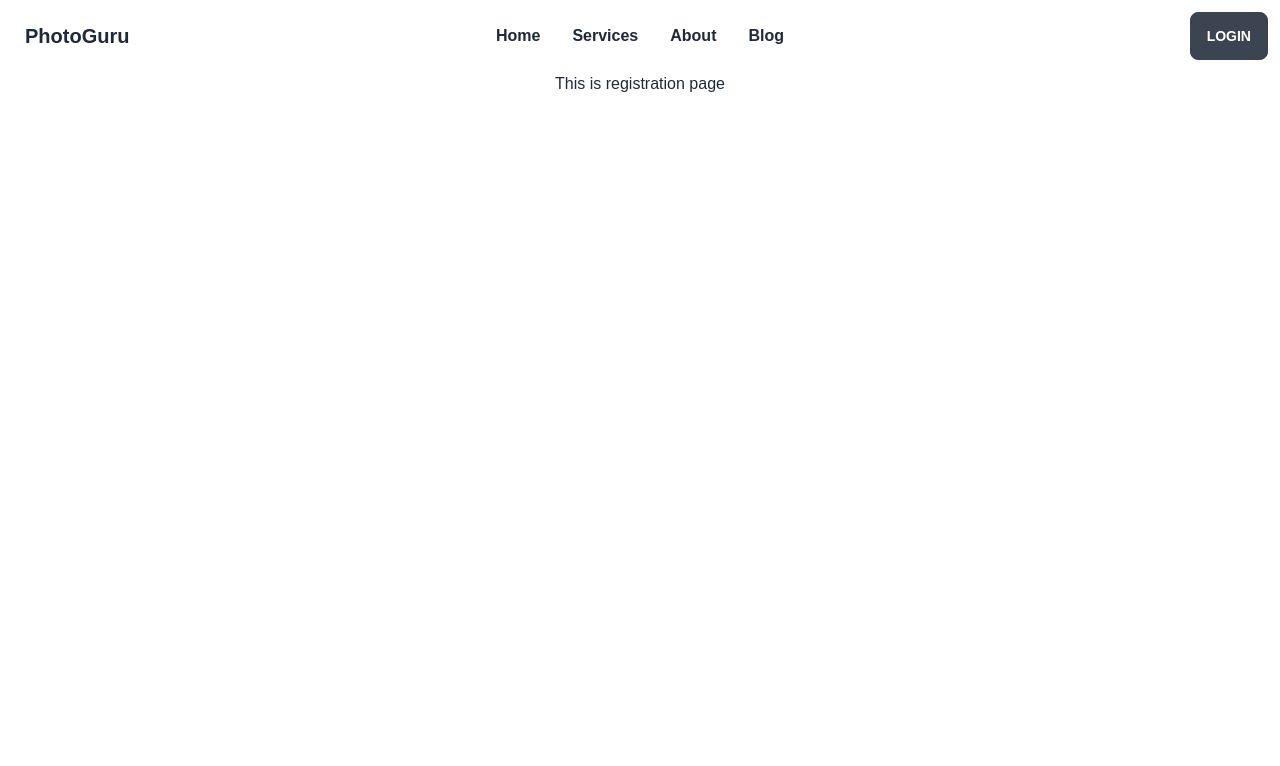
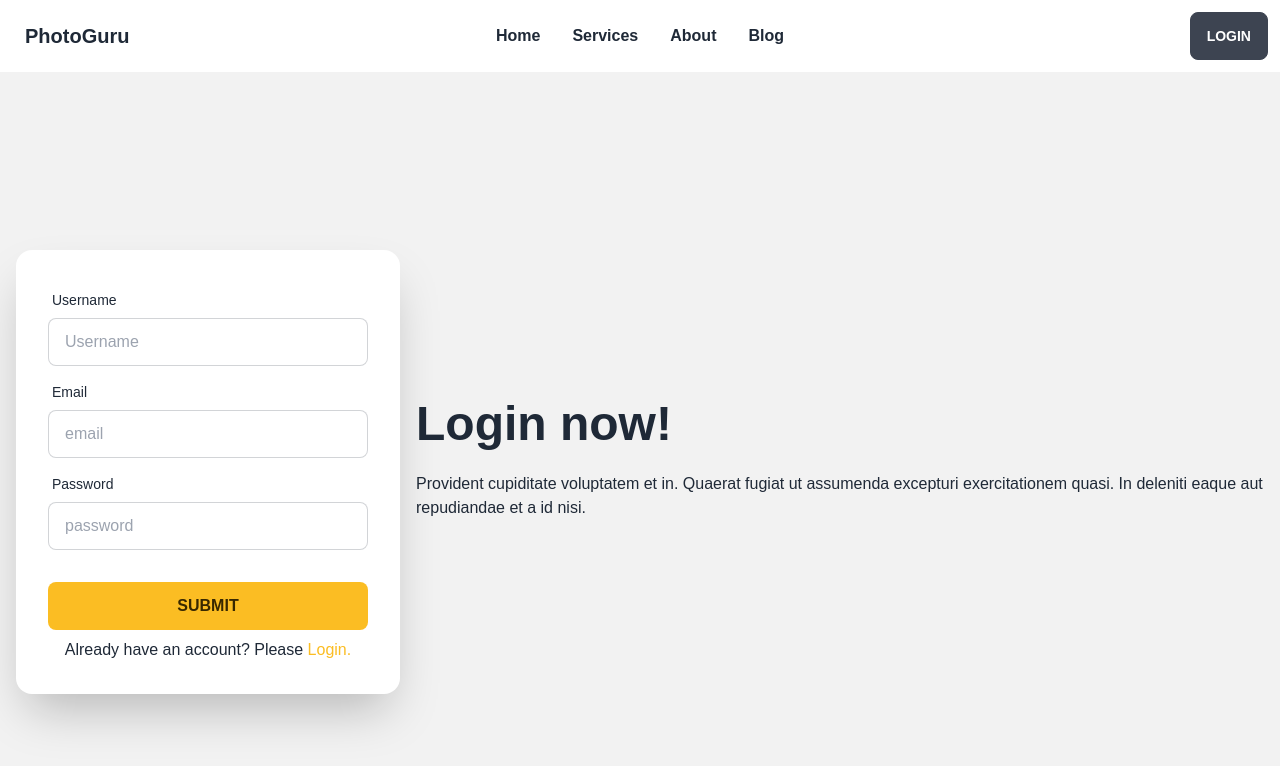
Before and after one commit to showaibbinnasir/photoguru-client, a React (Create React App) app: page /registration in a window 1280 px wide. Shown: the top 766 px of the page. Built offline with nearby package versions, Linux system fonts and the light colour scheme; the HTML template or start-up script is replaced by a standard one.

Commit message:
login and registration form added

```diff
--- a/src/component/Login/Login.js
+++ b/src/component/Login/Login.js
@@ -1,9 +1,38 @@
 import React from 'react';
+import { Link } from 'react-router-dom';
 
 const Login = () => {
     return (
         <div>
-            This is login Page
+            <div className="hero min-h-screen bg-base-200">
+  <div className="hero-content flex-col lg:flex-row-reverse">
+    <div className="text-center lg:text-left">
+      <h1 className="text-5xl font-bold">Login now!</h1>
+      <p className="py-6">Provident cupiditate voluptatem et in. Quaerat fugiat ut assumenda excepturi exercitationem quasi. In deleniti eaque aut repudiandae et a id nisi.</p>
+    </div>
+    <div className="card flex-shrink-0 w-full max-w-sm shadow-2xl bg-base-100">
+      <div className="card-body">
+        <div className="form-control">
+          <label className="label">
+            <span className="label-text">Email</span>
+          </label>
+          <input type="email" placeholder="email" className="input input-bordered" />
+        </div>
+        <div className="form-control">
+          <label className="label">
+            <span className="label-text">Password</span>
+          </label>
+          <input type="password" placeholder="password" className="input input-bordered" />
+
+        </div>
+        <div className="form-control mt-6">
+            <input type="submit" className="btn btn-warning input input-bordered" />
+        </div>
+        <h1>Dont have an account? Please <Link to="/registration" className='text-warning'>Register.</Link></h1>
+      </div>
+    </div>
+  </div>
+</div>
         </div>
     );
 };
--- a/src/component/Registration/Registration.js
+++ b/src/component/Registration/Registration.js
@@ -1,9 +1,45 @@
 import React from 'react';
+import { Link } from 'react-router-dom';
 
 const Registration = () => {
     return (
         <div>
-            This is registration page
+           <div className="hero min-h-screen bg-base-200">
+  <div className="hero-content flex-col lg:flex-row-reverse">
+    <div className="text-center lg:text-left">
+      <h1 className="text-5xl font-bold">Login now!</h1>
+      <p className="py-6">Provident cupiditate voluptatem et in. Quaerat fugiat ut assumenda excepturi exercitationem quasi. In deleniti eaque aut repudiandae et a id nisi.</p>
+    </div>
+    <div className="card flex-shrink-0 w-full max-w-sm shadow-2xl bg-base-100">
+      <div className="card-body">
+        <div className="form-control">
+          <label className="label">
+            <span className="label-text">Username</span>
+          </label>
+          <input type="text" placeholder="Username" className="input input-bordered" />
+        </div>
+        <div className="form-control">
+          <label className="label">
+            <span className="label-text">Email</span>
+          </label>
+          <input type="email" placeholder="email" className="input input-bordered" />
+        </div>
+        <div className="form-control">
+          <label className="label">
+            <span className="label-text">Password</span>
+          </label>
+          <input type="password" placeholder="password" className="input input-bordered" />
+
+        </div>
+        <div className="form-control mt-6">
+        <input type="submit" className="btn btn-warning input input-bordered" />
+        </div>
+        <h1>Already have an account? Please <Link to="/login" className='text-warning'>Login.</Link></h1>
+      </div>
+
+    </div>
+  </div>
+</div>
         </div>
     );
 };
```
